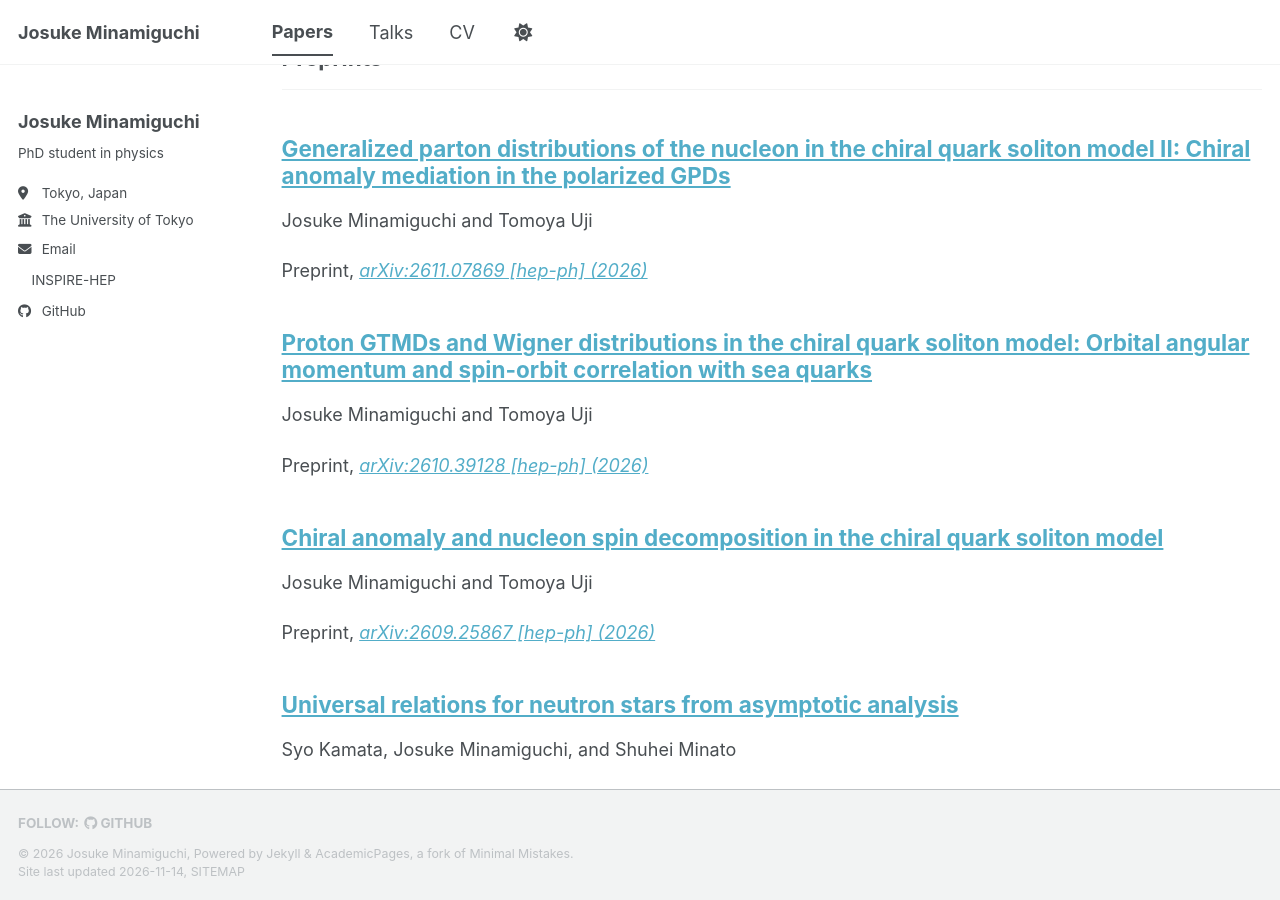
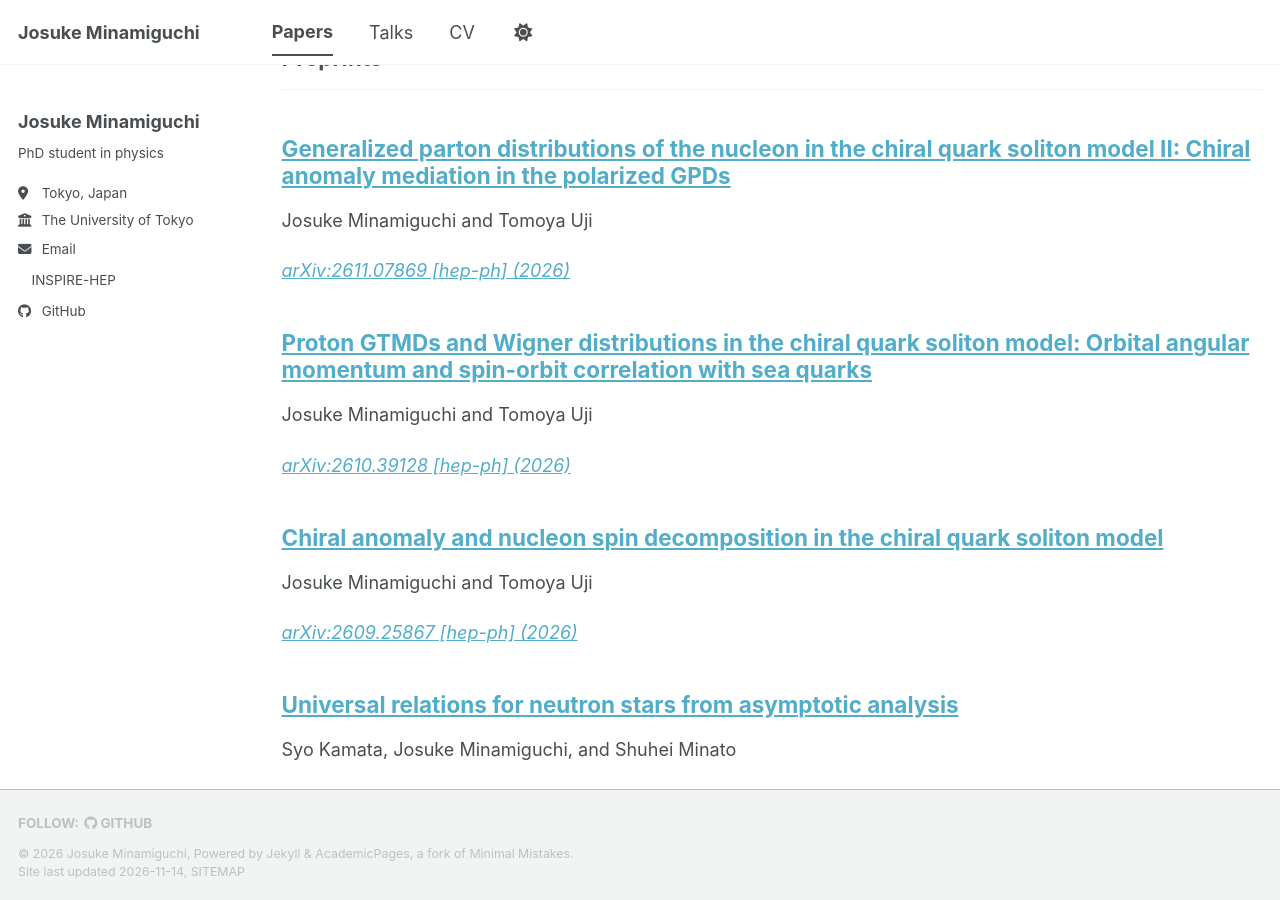
Before and after one commit to jminamiguchi/jminamiguchi.github.io, a Jekyll site: the page built from _pages/publications.html, in a window 1280 px wide and 900 px high, scrolled down 624 px. Built offline with Jekyll 4.4.1, drawn with Linux system fonts in a browser that asks for light colours; a style sheet for code colours, icons or effects is not loaded.

Commit message:
プレプリントの Preprint という前置きを外す
arXiv 番号そのものがプレプリントであることを示すので冗長．論文一覧では
Preprints の節見出しも付く．

Co-Authored-By: Claude Opus 5 <noreply@anthropic.com>
Claude-Session: https://claude.ai/code/session_01UTYLBa4CE8LsWZ4542MGjP

```diff
--- a/_includes/publication-info.html
+++ b/_includes/publication-info.html
@@ -3,4 +3,4 @@
 {% if pub.authors %}<p>{{ pub.authors }}</p>{% endif %}
 {% capture year %}{{ pub.date | date: "%Y" }}{% endcapture %}
 {% capture venue_year %}{{ pub.venue }} ({{ year }}){% endcapture %}
-<p>{% if pub.category == 'preprints' %}Preprint, {% endif %}<i>{% if pub.doiurl %}<a href="{{ pub.doiurl }}">{{ venue_year }}</a>{% elsif pub.arxivurl %}<a href="{{ pub.arxivurl }}">{{ venue_year }}</a>{% else %}{{ venue_year }}{% endif %}</i>{% if pub.doiurl and pub.arxivurl %}; <a href="{{ pub.arxivurl }}">arXiv:{{ pub.arxivurl | split: '/abs/' | last }}</a>{% endif %}</p>
+<p><i>{% if pub.doiurl %}<a href="{{ pub.doiurl }}">{{ venue_year }}</a>{% elsif pub.arxivurl %}<a href="{{ pub.arxivurl }}">{{ venue_year }}</a>{% else %}{{ venue_year }}{% endif %}</i>{% if pub.doiurl and pub.arxivurl %}; <a href="{{ pub.arxivurl }}">arXiv:{{ pub.arxivurl | split: '/abs/' | last }}</a>{% endif %}</p>
```
